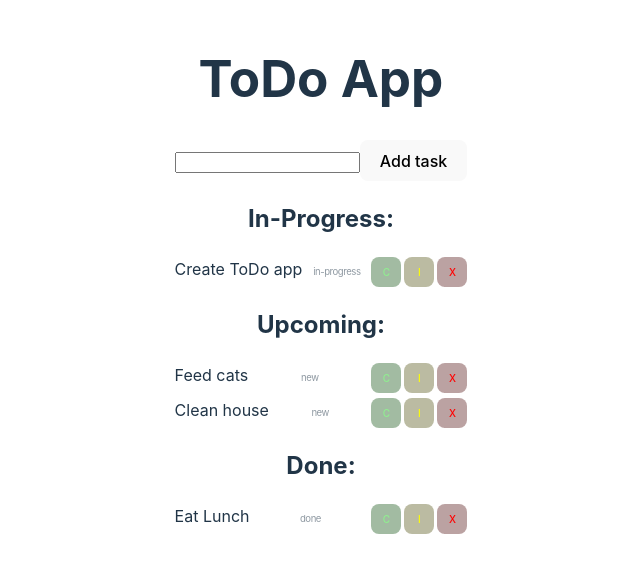
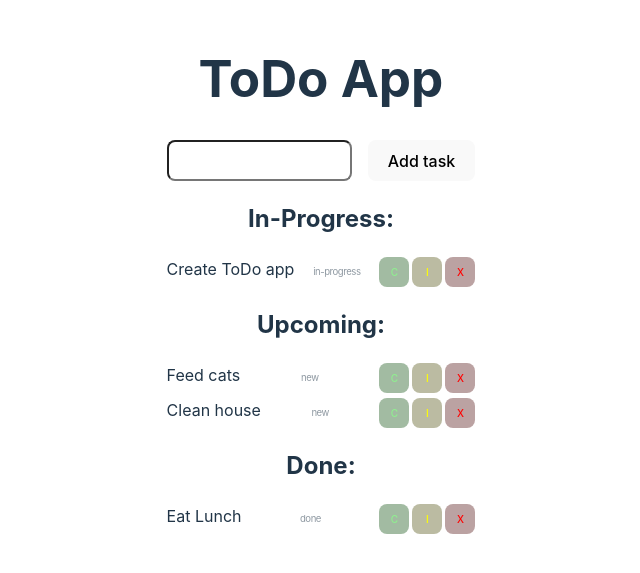
Before and after one commit to webbugt/algebra-todo-extra-vjezba, a React (Vite) app: page / in a window 1280 px wide. Shown: the part 123-696 px from the top of the page, without its empty margins (319-959 px from the left). Built offline with nearby package versions, Linux system fonts and the light colour scheme.

Commit message:
style TaskForm

```diff
--- a/src/components/TaskForm.jsx
+++ b/src/components/TaskForm.jsx
@@ -1,6 +1,6 @@
 import PropTypes from 'prop-types';
-
 import { useRef } from 'react';
+import styles from './TaskForm.module.css';
 
 function TaskForm({ onComplete }) {
   const inputRef = useRef(null);
@@ -19,8 +19,8 @@ function TaskForm({ onComplete }) {
   };
 
   return (
-    <div>
-      <input id="main-input" ref={inputRef} title="Task input" type="text" />
+    <div className={styles.container}>
+      <input className={styles.input} id="main-input" ref={inputRef} title="Task input" type="text" />
       <button type="button" onClick={onCompleteHandler}>Add task</button>
     </div>
   );
--- /dev/null
+++ b/src/components/TaskForm.module.css
@@ -0,0 +1,10 @@
+.container {
+    display: flex;
+    flex-direction: row;
+    justify-content: space-between;
+    gap: 1em;
+}
+
+.input {
+    border-radius: 8px;
+}
```
